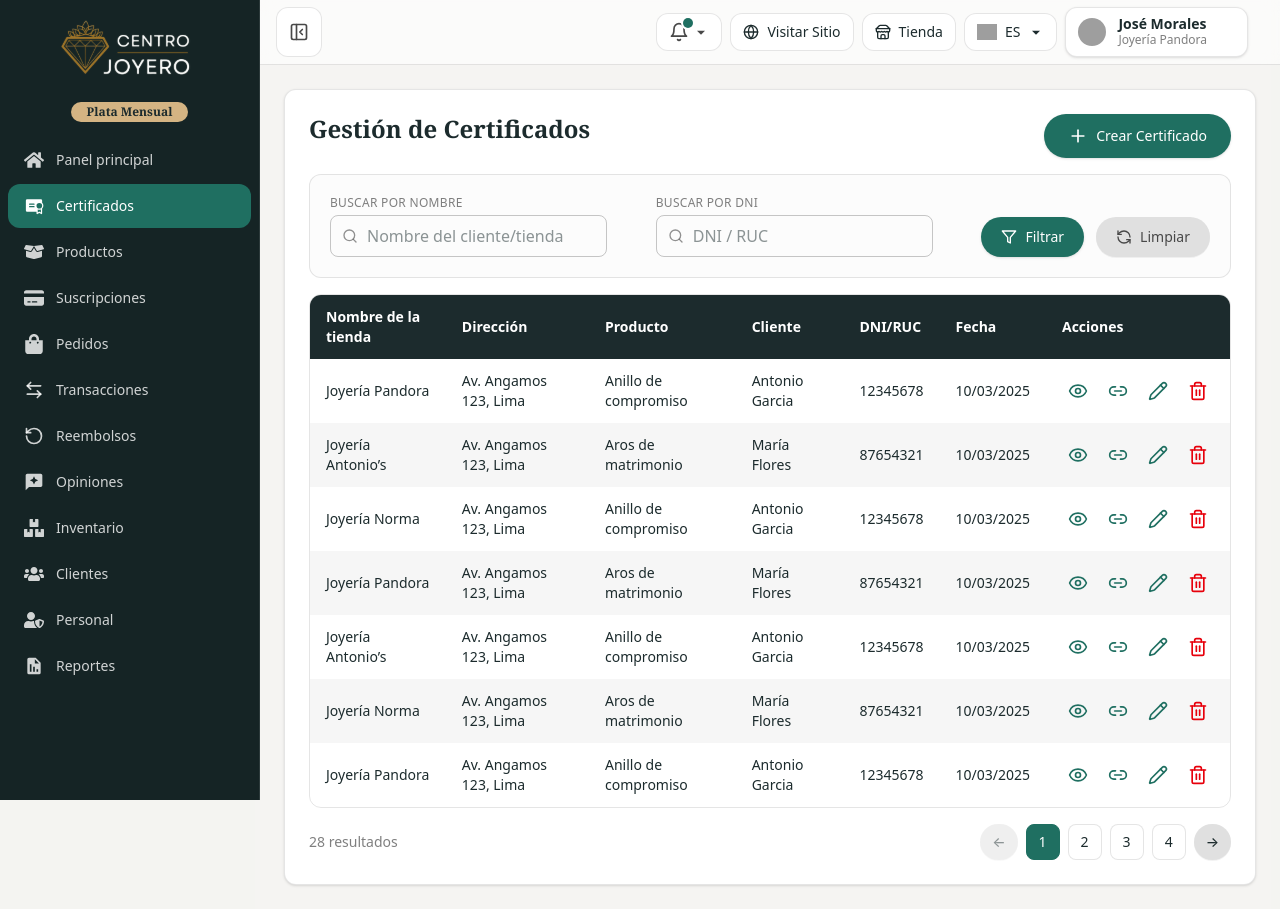
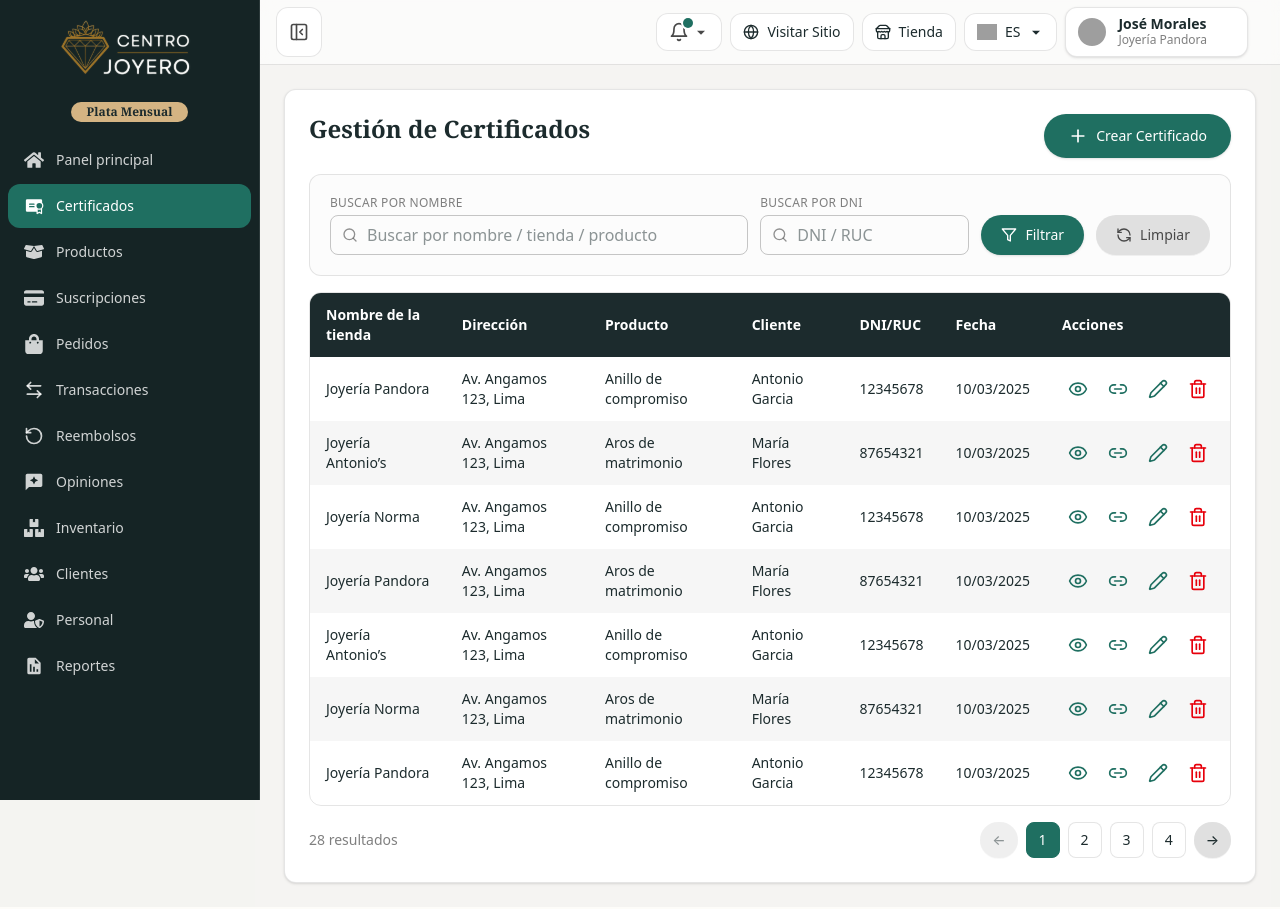
Before and after one commit to Ameteratzu/proyect-marketjoyas, a React (Vite) app: page /admin/certificados in a window 1280 px wide. Built offline with nearby package versions, Linux system fonts and the light colour scheme; grey boxes are pictures that could not be loaded.

Commit message:
ADD> se se agrando el input para buscar nombres

```diff
--- a/src/pages/Admin/pages/Certificates/CertificatesFilters.tsx
+++ b/src/pages/Admin/pages/Certificates/CertificatesFilters.tsx
@@ -36,7 +36,7 @@ export function CertificatesFilters({
         className
       )}
     >
-      <div className="flex-1">
+      <div className="flex-1 md:flex-[2] min-w-[260px]">
         <label className="block mb-1 text-xs font-medium tracking-wide text-graphite/70 uppercase">
           {t("certificates.searchByNameLabel", {
             defaultValue: "Buscar por nombre",
@@ -47,15 +47,15 @@ export function CertificatesFilters({
           <input
             value={qName}
             onChange={(e) => onChangeQName(e.target.value)}
-            className="input pl-9 border-1 border-graphite/30 rounded-lg p-2"
-            placeholder={t("certificates.searchByNamePlaceholder", {
-              defaultValue: "Nombre del cliente",
+            className="input w-full pl-9 pr-3 border-1 border-graphite/30 rounded-lg h-10"
+            placeholder={t("certificates.searchByName", {
+              defaultValue: "Buscar por nombre / tienda / producto",
             })}
           />
         </div>
       </div>
 
-      <div className="flex-1 md:max-w-sm">
+      <div className="flex-1 md:flex-[1] md:max-w-xs">
         <label className="block mb-1 text-xs font-medium tracking-wide text-graphite/70 uppercase">
           {t("certificates.searchByDocLabel", {
             defaultValue: "Buscar por DNI",
@@ -66,7 +66,7 @@ export function CertificatesFilters({
           <input
             value={qDoc}
             onChange={(e) => onChangeQDoc(e.target.value)}
-            className="input pl-9 border-1 border-graphite/30 rounded-lg p-2"
+            className="input w-full pl-9 pr-3 border-1 border-graphite/30 rounded-lg h-10"
             placeholder={t("certificates.searchByDocPlaceholder", {
               defaultValue: "DNI/RUC",
             })}
```
